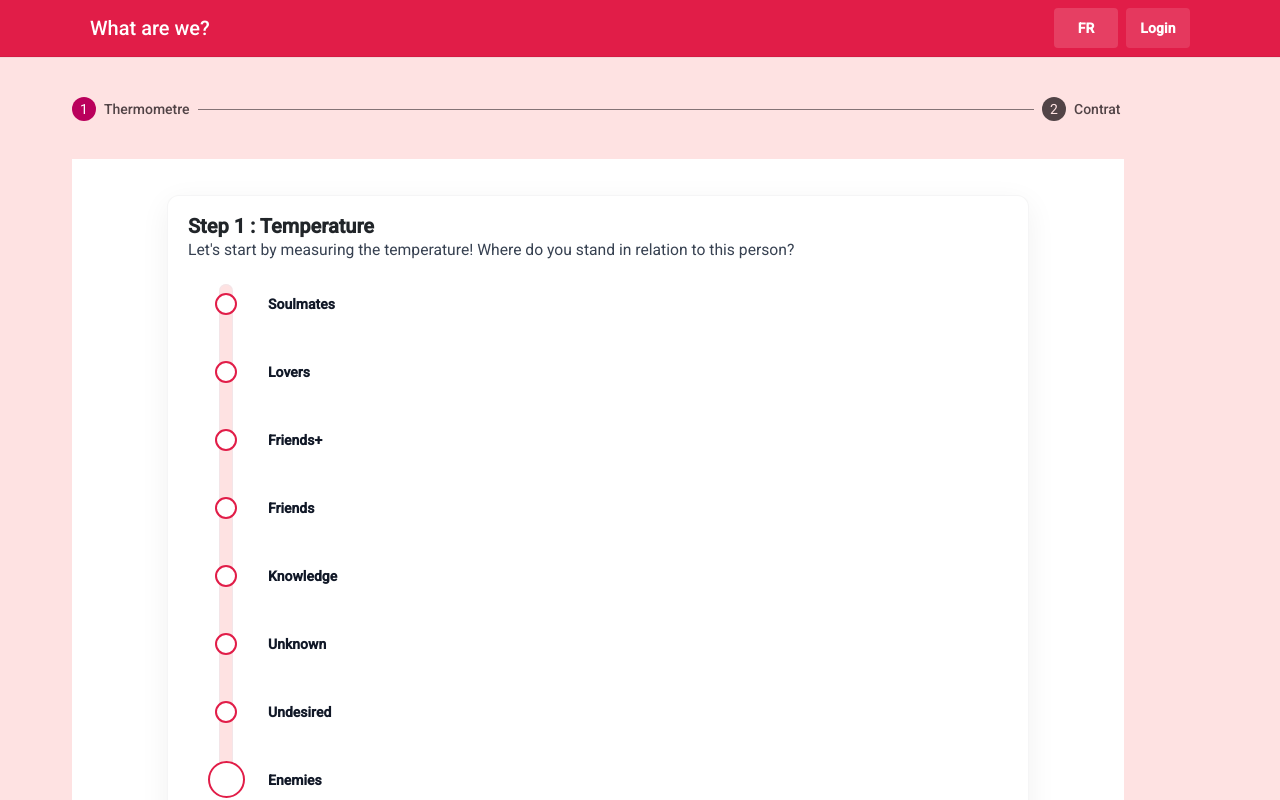
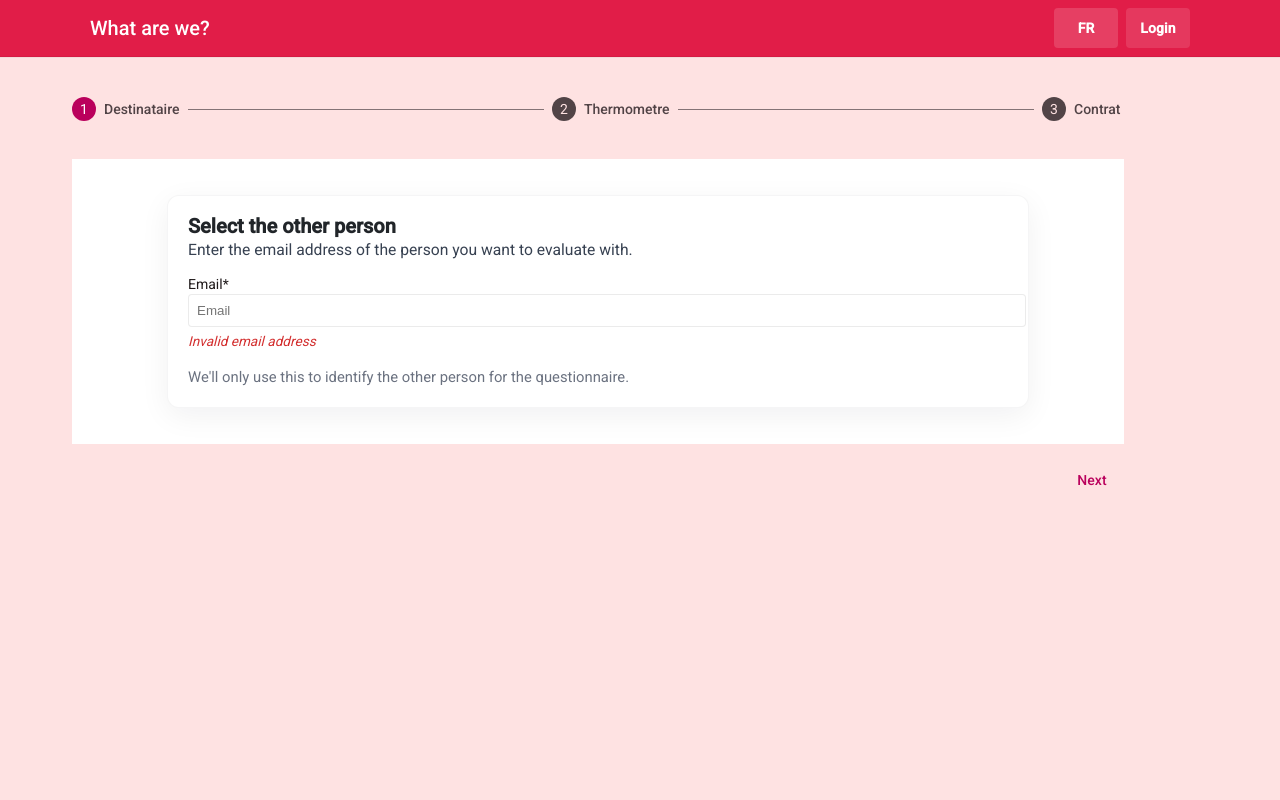
Before and after one commit to JpG771/on-est-quoi, an Angular app: page /questionnaire in a window 1280 px wide. Shown: the top 800 px of the page. Built offline with nearby package versions, Linux system fonts and the light colour scheme; no server answers.

Commit message:
Ajout composant Destinataire

```diff
--- /dev/null
+++ b/src/app/destinataire/destinataire.html
@@ -0,0 +1,22 @@
+<div class="destinataire-page">
+  <div class="destinataire-card">
+    <div class="destinataire-header">
+      <h1 i18n="@@destinataire.title">Select the other person</h1>
+      <div class="destinataire-sub" i18n="@@destinataire.subtitle">Enter the email address of the person you want to evaluate with.</div>
+    </div>
+
+    <div class="destinataire-body">
+      <form (submit)="$event.preventDefault()">
+        <label class="field">
+          <span i18n="@@destinataire.email">Email</span><span class="required" aria-hidden="true">*</span>
+          <input #email type="email" placeholder="Email" i18n-placeholder="@@destinataire.email" aria-required="true" (input)="email.value && (this.email = email.value)" />
+          <div class="field-error" i18n="@@invalidEmail" [hidden]="isValidEmail(email?.value)">Invalid email address</div>
+        </label>
+
+        <div class="destinataire-footer">
+          <div class="hint" i18n="@@destinataire.hint">We'll only use this to identify the other person for the questionnaire.</div>
+        </div>
+      </form>
+    </div>
+  </div>
+</div>
--- /dev/null
+++ b/src/app/destinataire/destinataire.scss
@@ -0,0 +1,76 @@
+/* Layout similar to Thermometre component */
+.destinataire-page {
+  display: flex;
+  justify-content: center;
+  padding: 2.25rem 1rem;
+  background: var(--color-white);
+}
+
+.destinataire-card {
+  width: 100%;
+  max-width: 820px;
+  background: var(--color-white);
+  border-radius: 12px;
+  box-shadow: 0 8px 30px rgba(17,24,39,0.06);
+  padding: 1.25rem;
+  border: 1px solid rgba(15,23,42,0.04);
+}
+
+.destinataire-header h1 {
+  margin: 0 0 0.25rem 0;
+  font-size: 1.25rem;
+  color: var(--color-black);
+}
+
+.destinataire-sub {
+  margin: 0 0 0.85rem 0;
+  color: var(--color-black-light);
+  font-size: 0.98rem;
+}
+
+.destinataire-body {
+  display: block;
+}
+
+.destinataire-footer {
+  margin-top: 0.9rem;
+  display: flex;
+  justify-content: space-between;
+  align-items: center;
+  gap: 1rem;
+}
+
+.destinataire-footer .hint {
+  margin: 0;
+  color: var(--color-black-lighter);
+  font-size: 0.925rem;
+}
+
+.field {
+  display: block;
+  margin-bottom: 1rem;
+}
+
+.field input {
+  width: 100%;
+  padding: 0.5rem;
+  border-radius: 4px;
+  border: 1px solid rgba(0,0,0,0.08);
+}
+
+.field-error {
+  color: #d32f2f;
+  font-size: 0.85rem;
+  font-style: italic;
+  margin-top: 0.25rem;
+}
+
+.actions {
+  margin-top: 0.75rem;
+}
+
+@media (max-width: 720px) {
+  .destinataire-card {
+    padding: 1rem;
+  }
+}
--- /dev/null
+++ b/src/app/destinataire/destinataire.ts
@@ -0,0 +1,20 @@
+import { Component } from '@angular/core';
+import { CommonModule } from '@angular/common';
+import { MatButtonModule } from '@angular/material/button';
+
+@Component({
+  selector: 'app-destinataire',
+  standalone: true,
+  imports: [CommonModule, MatButtonModule],
+  templateUrl: './destinataire.html',
+  styleUrl: './destinataire.scss'
+})
+export class Destinataire {
+  email = '';
+
+  isValidEmail(value: string | null | undefined): boolean {
+    if (!value) return false;
+    // simple email regex
+    return /^[^\s@]+@[^\s@]+\.[^\s@]+$/.test(value);
+  }
+}
--- a/src/app/questionnaire/questionnaire.html
+++ b/src/app/questionnaire/questionnaire.html
@@ -1,4 +1,10 @@
 <mat-stepper>
+  <mat-step label="Destinataire">
+    <app-destinataire></app-destinataire>
+    <div class="step-actions">
+      <button mat-button matStepperNext>Next</button>
+    </div>
+  </mat-step>
   <mat-step label="Thermometre">
     <app-thermometre></app-thermometre>
     <div class="step-actions">
--- a/src/app/questionnaire/questionnaire.ts
+++ b/src/app/questionnaire/questionnaire.ts
@@ -1,12 +1,13 @@
 import { Component, ViewEncapsulation } from '@angular/core';
 import { Thermometre } from "../thermometre/thermometre";
 import { Contrat } from "../contrat/contrat";
+import { Destinataire } from "../destinataire/destinataire";
 import { MatStepperModule } from '@angular/material/stepper';
 import { MatButtonModule } from '@angular/material/button';
 
 @Component({
   selector: 'app-questionnaire',
-  imports: [Thermometre, Contrat, MatButtonModule, MatStepperModule],
+  imports: [Destinataire, Thermometre, Contrat, MatButtonModule, MatStepperModule],
   templateUrl: './questionnaire.html',
   styleUrl: './questionnaire.scss',
   encapsulation: ViewEncapsulation.None
```
Also changed, not shown: 2 other files (tests, documents, lock files or other folders).
